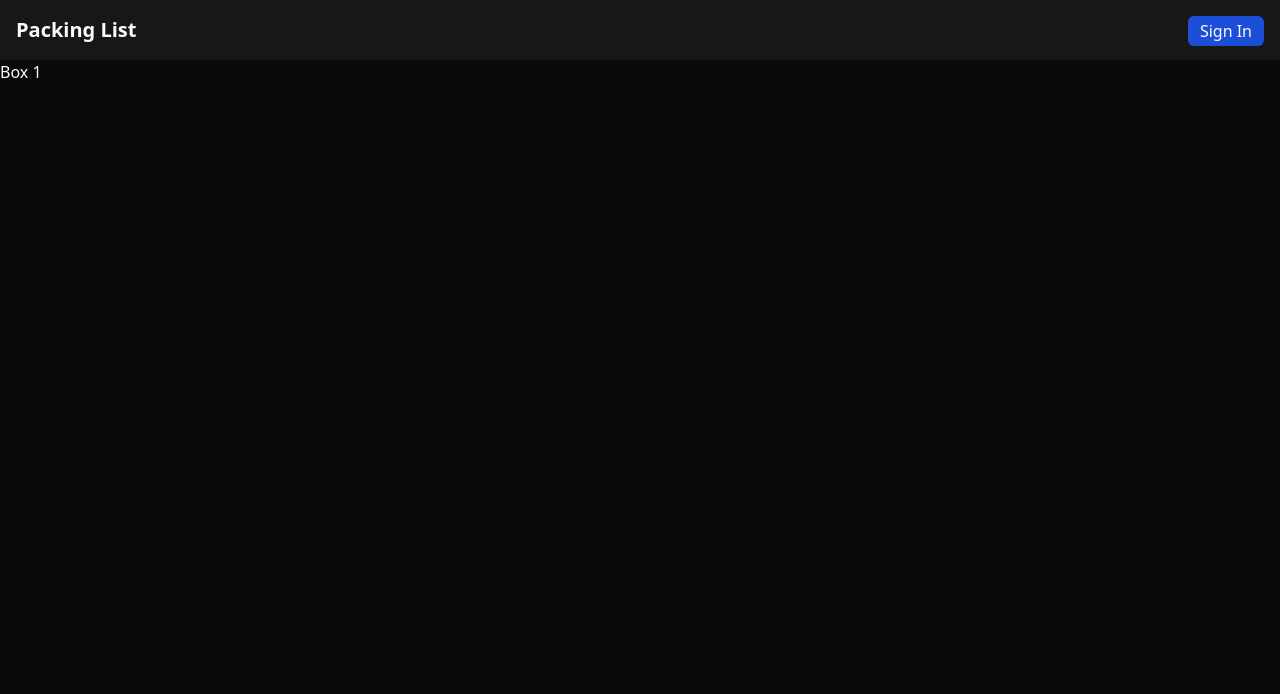
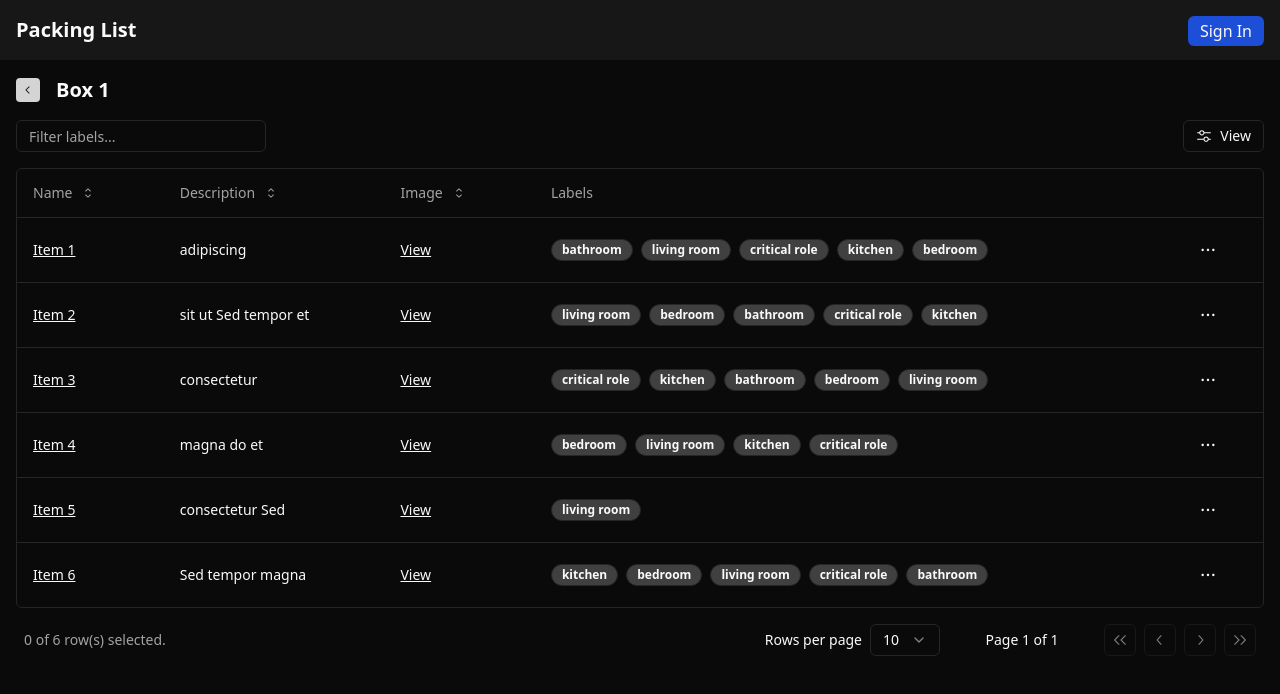
Before and after one commit to joshatbond/packing, a Next.js app: page /boxes/1 in a window 1280 px wide. Shown: the top 694 px of the page. Built offline with nearby package versions, Linux system fonts and the light colour scheme.

Commit message:
feat(box_page): Implement box specific table

```diff
--- /dev/null
+++ b/src/app/boxes/[boxId]/_components/column-header.tsx
@@ -0,0 +1,71 @@
+import {
+  ArrowDownIcon,
+  ArrowUpIcon,
+  CaretSortIcon,
+  EyeNoneIcon,
+} from '@radix-ui/react-icons'
+import { type Column } from '@tanstack/react-table'
+
+import { Button } from '~/components/ui/button'
+import {
+  DropdownMenu,
+  DropdownMenuContent,
+  DropdownMenuItem,
+  DropdownMenuSeparator,
+  DropdownMenuTrigger,
+} from '~/components/ui/dropdown-menu'
+import { cn } from '~/lib/utils'
+
+interface DataTableColumnHeaderProps<TData, TValue>
+  extends React.HTMLAttributes<HTMLDivElement> {
+  column: Column<TData, TValue>
+  title: string
+}
+
+export function DataTableColumnHeader<TData, TValue>({
+  column,
+  title,
+  className,
+}: DataTableColumnHeaderProps<TData, TValue>) {
+  if (!column.getCanSort()) {
+    return <div className={cn(className)}>{title}</div>
+  }
+
+  return (
+    <div className={cn('flex items-center space-x-2', className)}>
+      <DropdownMenu>
+        <DropdownMenuTrigger asChild>
+          <Button
+            variant="ghost"
+            size="sm"
+            className="-ml-3 h-8 data-[state=open]:bg-accent"
+          >
+            <span>{title}</span>
+            {column.getIsSorted() === 'desc' ? (
+              <ArrowDownIcon className="ml-2 h-4 w-4" />
+            ) : column.getIsSorted() === 'asc' ? (
+              <ArrowUpIcon className="ml-2 h-4 w-4" />
+            ) : (
+              <CaretSortIcon className="ml-2 h-4 w-4" />
+            )}
+          </Button>
+        </DropdownMenuTrigger>
+        <DropdownMenuContent align="start">
+          <DropdownMenuItem onClick={() => column.toggleSorting(false)}>
+            <ArrowUpIcon className="mr-2 h-3.5 w-3.5 text-muted-foreground/70" />
+            Asc
+          </DropdownMenuItem>
+          <DropdownMenuItem onClick={() => column.toggleSorting(true)}>
+            <ArrowDownIcon className="mr-2 h-3.5 w-3.5 text-muted-foreground/70" />
+            Desc
+          </DropdownMenuItem>
+          <DropdownMenuSeparator />
+          <DropdownMenuItem onClick={() => column.toggleVisibility(false)}>
+            <EyeNoneIcon className="mr-2 h-3.5 w-3.5 text-muted-foreground/70" />
+            Hide
+          </DropdownMenuItem>
+        </DropdownMenuContent>
+      </DropdownMenu>
+    </div>
+  )
+}
--- /dev/null
+++ b/src/app/boxes/[boxId]/_components/columns.tsx
@@ -0,0 +1,107 @@
+'use client'
+
+import { rankItem } from '@tanstack/match-sorter-utils'
+import { type ColumnDef } from '@tanstack/react-table'
+import Link from 'next/link'
+
+import { Badge } from '~/components/ui/badge'
+import { type mockData } from '~/lib/mockData'
+
+import { DataTableColumnHeader } from './column-header'
+import { DataTableRowActions } from './row-actions'
+
+type Item = (typeof mockData)['boxes'][number]['items'][number]
+
+export const columns: ColumnDef<Item>[] = [
+  {
+    accessorKey: 'id',
+    header: ({ column }) => (
+      <DataTableColumnHeader column={column} title="Id" />
+    ),
+    cell: ({ row }) => <div className="w-[80px]">{row.getValue('id')}</div>,
+    enableSorting: false,
+    enableHiding: true,
+  },
+  {
+    accessorKey: 'name',
+    header: ({ column }) => (
+      <DataTableColumnHeader column={column} title="Name" />
+    ),
+    cell: ({ row }) => (
+      // eslint-disable-next-line @typescript-eslint/no-unnecessary-type-assertion
+      <Link href={`/boxes/${row.getValue('id') as string}`}>
+        <span className="underline">{row.getValue('name')}</span>
+      </Link>
+    ),
+  },
+  {
+    accessorKey: 'description',
+    header: ({ column }) => (
+      <DataTableColumnHeader column={column} title="Description" />
+    ),
+    cell: ({ row }) => <p>{row.getValue('description')}</p>,
+  },
+  {
+    accessorKey: 'image',
+    header: ({ column }) => (
+      <DataTableColumnHeader column={column} title="Image" />
+    ),
+    cell: ({ row }) => (
+      // eslint-disable-next-line @typescript-eslint/no-unnecessary-type-assertion
+      <Link href={`/images/${row.getValue('image') as string}`}>
+        <span className="underline">View</span>
+      </Link>
+    ),
+  },
+  {
+    accessorKey: 'labels',
+    header: ({ column }) => (
+      <DataTableColumnHeader column={column} title="Labels" />
+    ),
+    cell: ({ row, column }) => {
+      const labels = row.original.labels
+      const filteredValue = (column.getFilterValue() as string) ?? ''
+
+      return (
+        <div className="flex space-x-2">
+          {labels
+            ? labels.map(label => (
+                <Badge
+                  variant="outline"
+                  key={label.value}
+                  className={
+                    filteredValue && label.label.includes(filteredValue)
+                      ? 'bg-blue-800'
+                      : 'bg-neutral-700'
+                  }
+                >
+                  {label.label}
+                </Badge>
+              ))
+            : null}
+        </div>
+      )
+    },
+
+    enableSorting: false,
+    filterFn: (row, id, value: string, addMeta) => {
+      const itemRank = rankItem(
+        // eslint-disable-next-line @typescript-eslint/no-unnecessary-type-assertion
+        (row.getValue('labels') as Item['labels']).map(label => label.label),
+        value
+      )
+      addMeta({ itemRank })
+
+      return itemRank.passed
+
+      // eslint-disable-next-line @typescript-eslint/no-unnecessary-type-assertion
+      // return (row.getValue('labels') as Box['labels']).some(
+      //   label => label.label === value
+      // )
+    },
+  },
+  {
+    id: 'actions',
+    cell: ({ row }) => <DataTableRowActions row={row} />,
+  },
+]
--- /dev/null
+++ b/src/app/boxes/[boxId]/_components/row-actions.tsx
@@ -0,0 +1,66 @@
+'use client'
+
+import { DotsHorizontalIcon } from '@radix-ui/react-icons'
+import { type Row } from '@tanstack/react-table'
+
+import { Button } from '~/components/ui/button'
+import {
+  DropdownMenu,
+  DropdownMenuContent,
+  DropdownMenuItem, // DropdownMenuRadioGroup,
+  // DropdownMenuRadioItem,
+  DropdownMenuSeparator,
+  DropdownMenuShortcut, // DropdownMenuSub,
+  // DropdownMenuSubContent,
+  // DropdownMenuSubTrigger,
+  DropdownMenuTrigger,
+} from '~/components/ui/dropdown-menu'
+import { type mockData } from '~/lib/mockData'
+
+type Items = (typeof mockData)['boxes'][number]['items']
+interface DataTableRowActionsProps<Items> {
+  row: Row<Items>
+}
+
+export function DataTableRowActions<Items>({
+  row,
+}: DataTableRowActionsProps<Items>) {
+  const task = row.original
+
+  return (
+    <DropdownMenu>
+      <DropdownMenuTrigger asChild>
+        <Button
+          variant="ghost"
+          className="flex h-8 w-8 p-0 data-[state=open]:bg-muted"
+        >
+          <DotsHorizontalIcon className="h-4 w-4" />
+          <span className="sr-only">Open menu</span>
+        </Button>
+      </DropdownMenuTrigger>
+      <DropdownMenuContent align="end" className="w-[160px]">
+        <DropdownMenuItem>Edit</DropdownMenuItem>
+        <DropdownMenuItem>Make a copy</DropdownMenuItem>
+        <DropdownMenuItem>Favorite</DropdownMenuItem>
+        <DropdownMenuSeparator />
+        {/* <DropdownMenuSub>
+          <DropdownMenuSubTrigger>Labels</DropdownMenuSubTrigger>
+          <DropdownMenuSubContent>
+            <DropdownMenuRadioGroup value={task.label}>
+              {labels.map(label => (
+                <DropdownMenuRadioItem key={label.value} value={label.value}>
+                  {label.label}
+                </DropdownMenuRadioItem>
+              ))}
+            </DropdownMenuRadioGroup>
+          </DropdownMenuSubContent>
+        </DropdownMenuSub> */}
+        <DropdownMenuSeparator />
+        <DropdownMenuItem>
+          Delete
+          <DropdownMenuShortcut>⌘⌫</DropdownMenuShortcut>
+        </DropdownMenuItem>
+      </DropdownMenuContent>
+    </DropdownMenu>
+  )
+}
--- a/src/app/boxes/[boxId]/page.tsx
+++ b/src/app/boxes/[boxId]/page.tsx
@@ -1,11 +1,32 @@
+import { CaretLeftIcon } from '@radix-ui/react-icons'
+import Link from 'next/link'
+
+import { DataTable } from '~/app/_components/table/table'
 import { mockData } from '~/lib/mockData'
 
+import { columns } from './_components/columns'
+
 export default function BoxPage({ params }: { params: { boxId: string } }) {
-  const items = mockData.boxes.find(box => box.id === params.boxId)?.items
+  const box = mockData.boxes.find(box => box.id === params.boxId)
 
-  if (!items) {
+  if (!box) {
     return <div>Not found</div>
   }
 
-  return <div>Box {params.boxId}</div>
+  return (
+    <main className="flex min-h-screen flex-col p-4">
+      <div className="mb-4 flex items-center gap-4">
+        <Link href={`/boxes`}>
+          <div className="rounded bg-neutral-300 p-1 text-neutral-900 focus-within:bg-neutral-100 hover:bg-neutral-100">
+            <CaretLeftIcon className="h-4 w-4" />
+          </div>
+        </Link>
+        <h1 className="text-xl font-semibold">{box.name}</h1>
+      </div>
+
+      <div className="flex flex-wrap gap-4">
+        <DataTable data={box.items} columns={columns} />
+      </div>
+    </main>
+  )
 }
--- a/src/lib/mockData.ts
+++ b/src/lib/mockData.ts
@@ -3,7 +3,7 @@ const mockUrls = [
   'https://utfs.io/f/93fe9634-fea2-4314-956b-7ae7f700ae5b-qa0vsq.png',
   'https://utfs.io/f/4709ed08-e620-4c42-9d65-94af53585014-lf3twj.png',
   'https://utfs.io/f/c494ae05-dd1a-459a-b09d-bbe37a140853-qikpqu.1.png',
-].map((url, index) => ({ id: index + 1, url }))
+].map((url, index) => ({ id: (index + 1).toString(), url }))
 
 const labels = [
   'kitchen',
@@ -32,6 +32,7 @@ const boxes = new Array(100)
 export const mockData = {
   images: mockUrls,
   boxes,
+  getImage: (id: string) => mockUrls.find(image => image.id === id)?.url,
 }
 
 function getImageId() {
```
